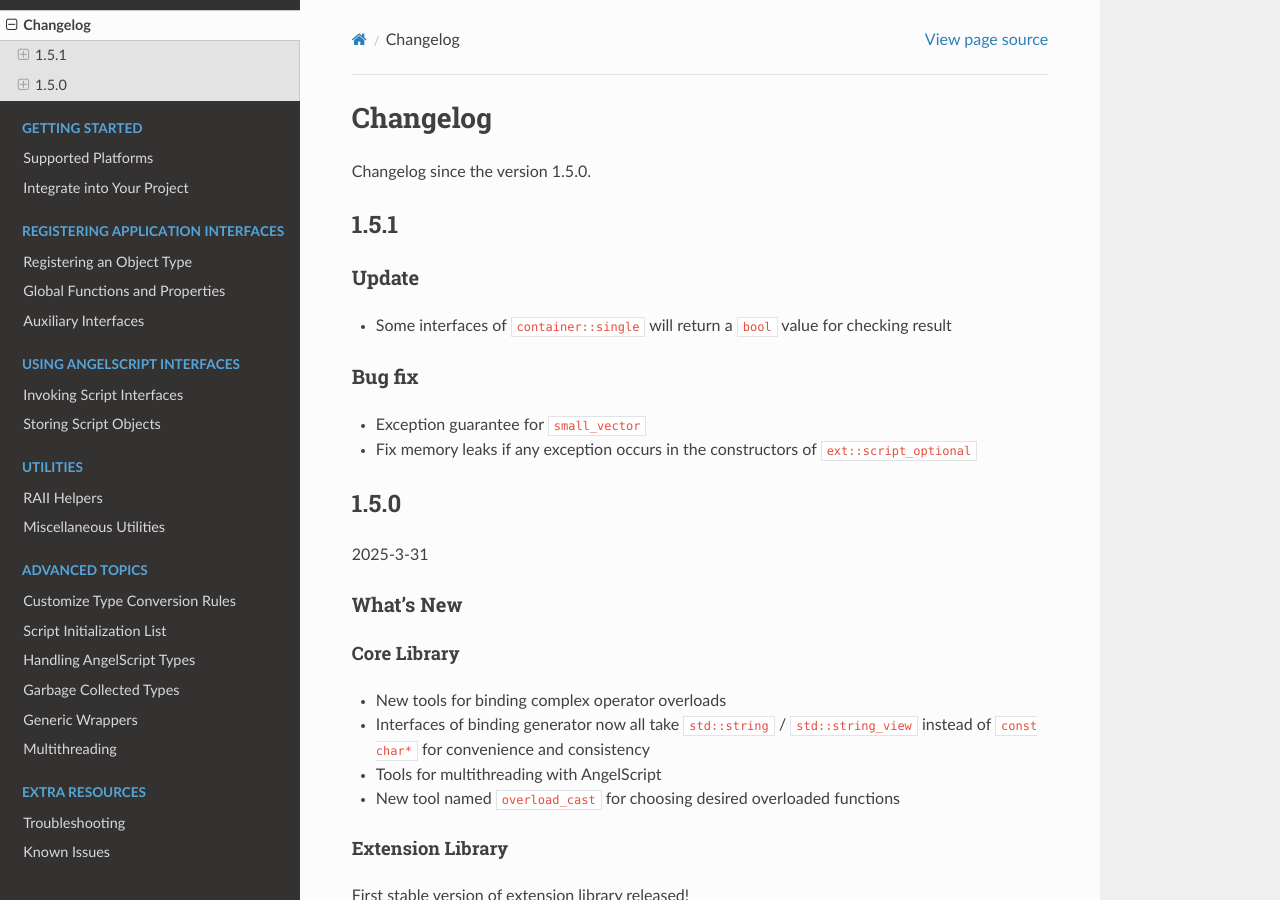
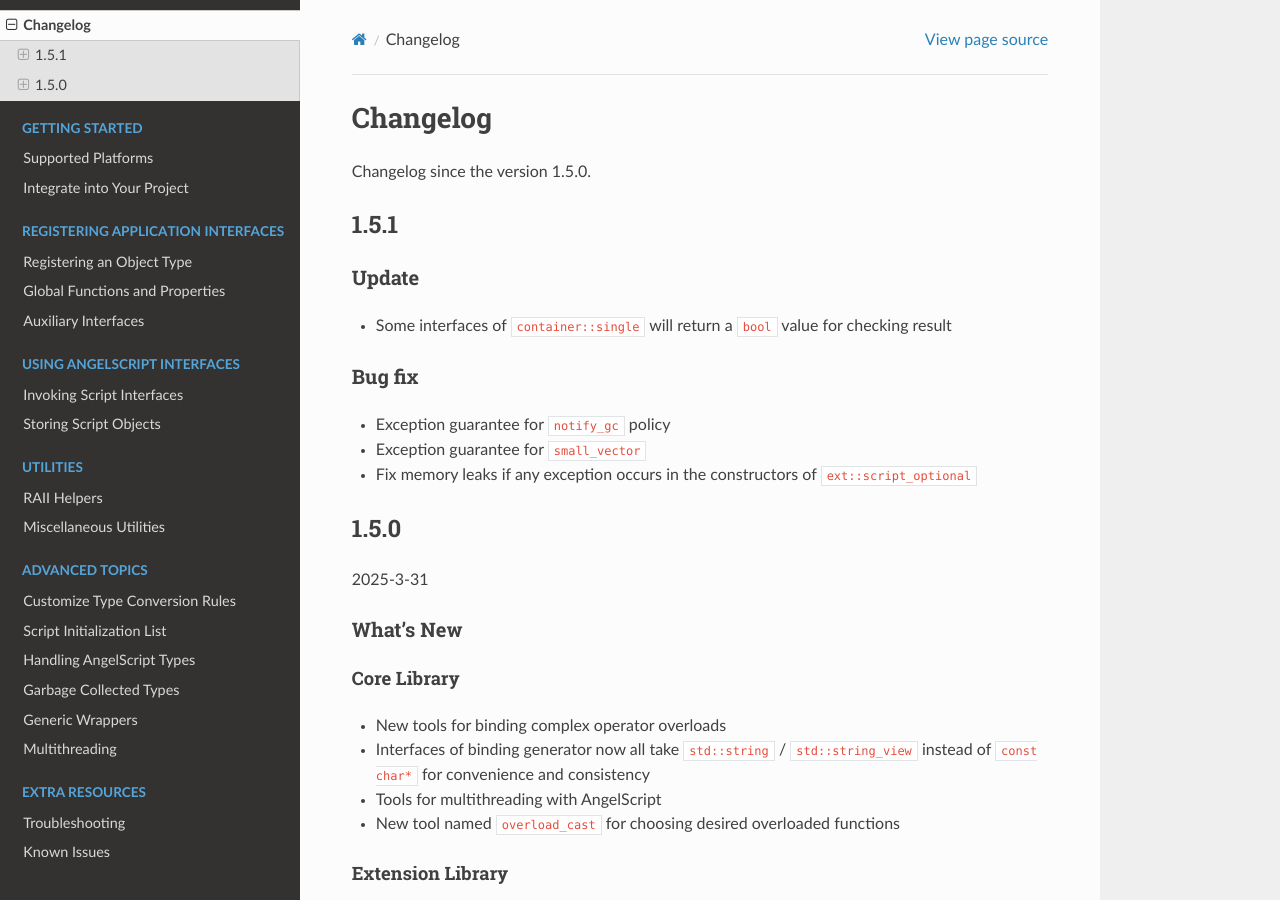
Before and after one commit to HenryAWE/asbind20, a Sphinx documentation site: the page built from doc/changelog.rst, in a window 1280 px wide and 900 px high. Built offline with Sphinx 7.4.7 and the Read the Docs theme 3.1.0, drawn with Linux system fonts in a browser that asks for light colours.

Commit message:
Fix crash caused by exception in factory with `notify_gc`

```diff
--- a/doc/changelog.rst
+++ b/doc/changelog.rst
@@ -14,6 +14,7 @@ Update
 Bug fix
 ~~~~~~~
 
+- Exception guarantee for ``notify_gc`` policy
 - Exception guarantee for ``small_vector``
 - Fix memory leaks if any exception occurs in the constructors of ``ext::script_optional``
 
```
Also changed, not shown: 1 other file.
